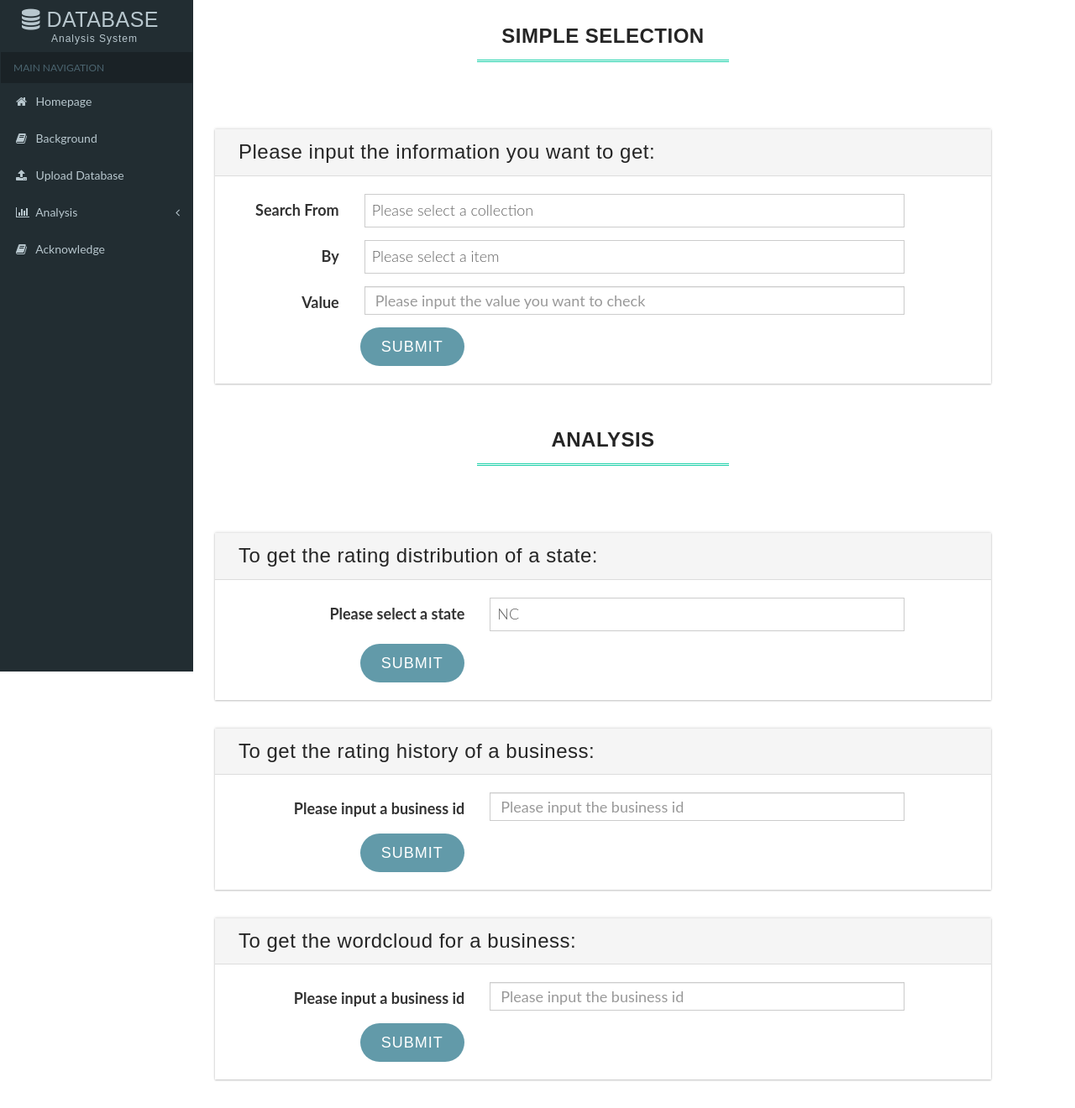
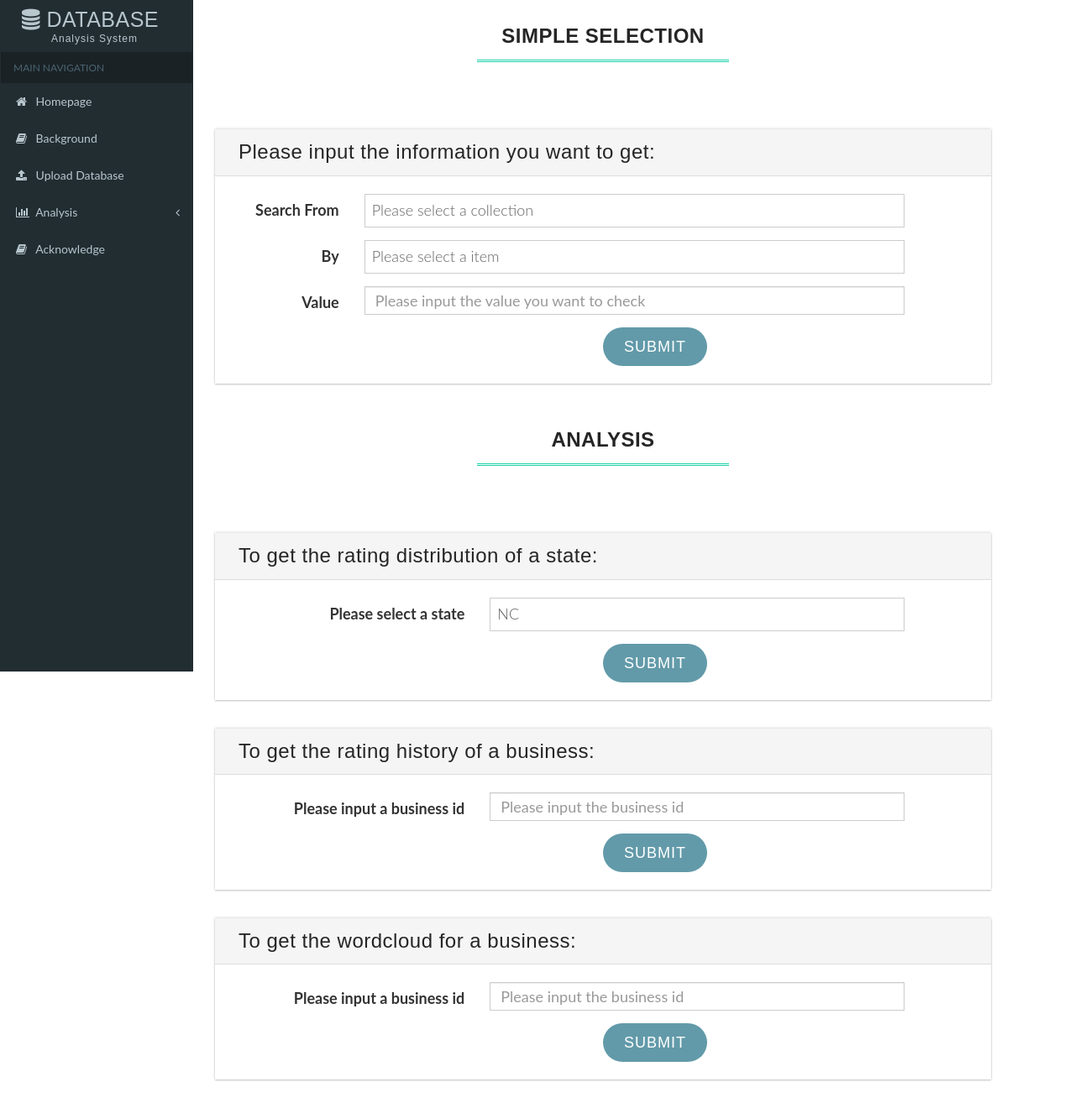
Before and after one commit to nancy0361/CS516_DataPipeline, a Flask app: page /analysis in a window 1280 px wide. Shown: the whole page at 84% size. Run offline with Flask 2, Linux system fonts and the light colour scheme; parts of the project's set-up code (start-up, migrations or seed data) failed here and were passed over; some libraries are stand-ins or nearby versions.

Commit message:
update analysis html

```diff
--- a/web/templates/analysis.html
+++ b/web/templates/analysis.html
@@ -141,7 +141,7 @@
                                 <input style="font-size:18px;" class="form-control" id="value" placeholder="Please input the value you want to check">
                             </div>
                         </div>
-                        <div class="col-sm-offset-2">
+                        <div class="col-sm-offset-6">
                             <button type="submit" class="btn btn-default">Submit</button>
                         </div>
                     </form>
@@ -170,7 +170,7 @@
                                 </select>
                             </div>
                         </div>
-                        <div class="col-sm-offset-2">
+                        <div class="col-sm-offset-6">
                             <button type="submit" class="btn btn-default">Submit</button>
                         </div>
                     </form>
@@ -191,7 +191,7 @@
                                 <input style="font-size:18px;" class="form-control" id="business_id_rating" placeholder="Please input the business id">
                             </div>
                         </div>
-                        <div class="col-sm-offset-2">
+                        <div class="col-sm-offset-6">
                             <button type="submit" class="btn btn-default">Submit</button>
                         </div>
                     </form>
@@ -213,7 +213,7 @@
                                     placeholder="Please input the business id">
                             </div>
                         </div>
-                        <div class="col-sm-offset-2">
+                        <div class="col-sm-offset-6">
                             <button type="submit" class="btn btn-default">Submit</button>
                         </div>
                     </form>
```
